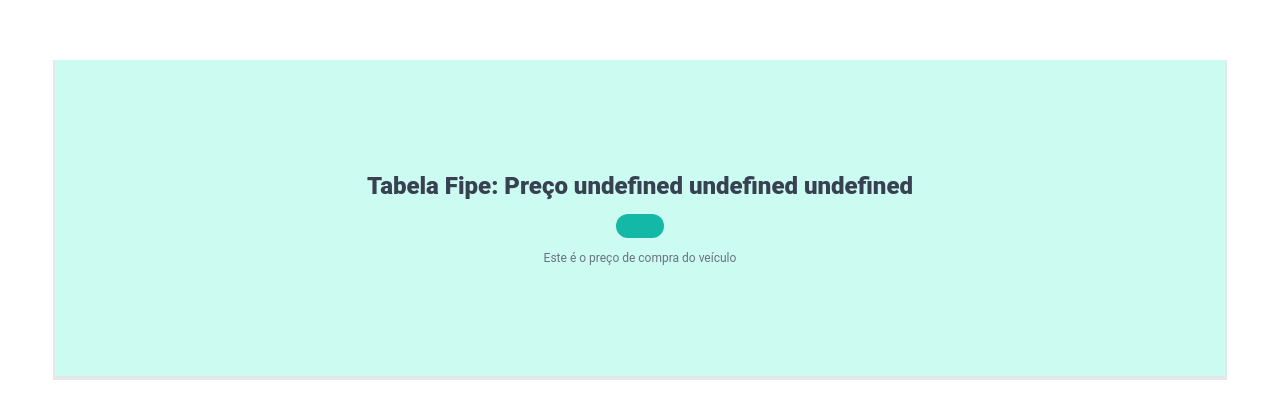
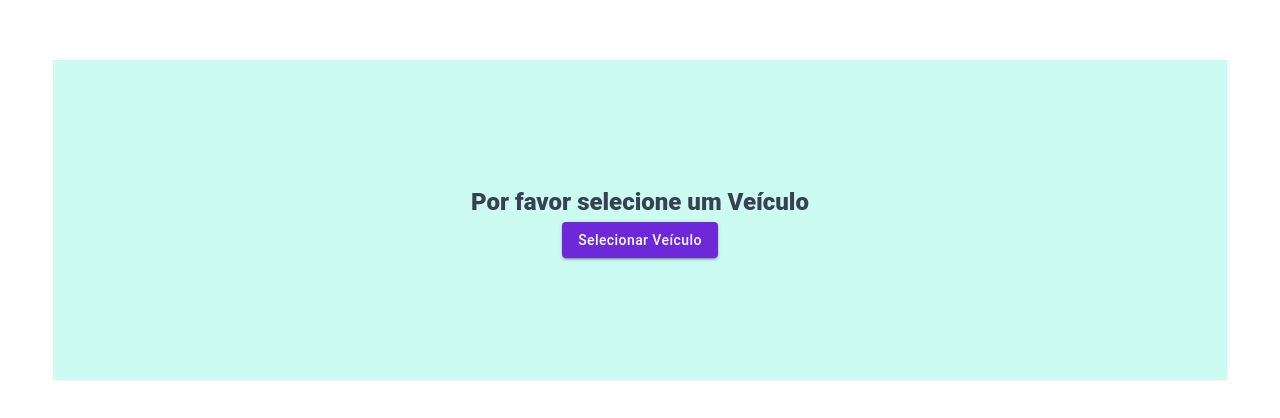
Before and after one commit to zen-d-wall/mobiauto-app, a Next.js app: page /result in a window 1280 px wide. Shown: the part 180-598 px from the top of the page. Built offline with nearby package versions, Linux system fonts and the light colour scheme.

Commit message:
created back button; added loading screen

```diff
--- a/src/api/service.ts
+++ b/src/api/service.ts
@@ -5,7 +5,7 @@
         return []
     }
 
-    const res = await fetch(`https://parallelum.com.br/fipe/api/v1/carros/${queryParams}`)
+    const res = await fetch(`https://parallelum.com.br/fipe/api/v1/carros/${queryParams}`, { mode: 'no-cors' })
 
     if (!res.ok) {
         console.log('Error')
--- /dev/null
+++ b/src/components/navigateButton.tsx
@@ -0,0 +1,24 @@
+import { UserPreferenceContext } from '@/context/userPreferences';
+import { buttonTheme } from '@/utils/mui-styling';
+import { getVehicleData } from '@/api/service';
+import { ThemeProvider } from '@mui/material';
+import Button from '@mui/material/Button';
+import Link from 'next/link';
+import { useContext, useState } from 'react';
+
+export default function NavigateButton(props: { label: string, route: string, disabled: boolean, handleOnClick?: () => void}) {
+
+    return (
+        <ThemeProvider theme={buttonTheme}>
+            <Button variant="contained" onClick={() => props.handleOnClick && props.handleOnClick()} color="violet" disabled={props.disabled}>
+                <Link href={props.route}>
+                    <div className=''>
+                        {props.label}
+                    </div>
+                </Link>
+            </Button>
+        </ThemeProvider>
+
+
+    );
+}
--- a/src/components/resultBox.tsx
+++ b/src/components/resultBox.tsx
@@ -2,19 +2,45 @@
 
 import { UserPreferenceContext } from "@/context/userPreferences";
 import { useContext } from "react";
+import NavigateButton from "./navigateButton";
+import Link from "next/link";
 
 export default function ResultBox() {
 
-    const { car } = useContext(UserPreferenceContext);
+    const { car, loading } = useContext(UserPreferenceContext);
 
     return (
-        <div className="h-full flex flex-col justify-center items-center">
-            <div className='flex flex-col h-2/5 w-11/12 bg-resultbg justify-center items-center border-r-2 border-l-2 border-b-4'>
-                <div className="w-full font-black text-gray-700 text-2xl text-center m-1">Tabela Fipe: Preço {`${car.Marca} ${car.Modelo} ${car.AnoModelo}`}</div>
-                <div className="bg-pricepill rounded-full py-3 px-6 text-white text-1xl font-black m-2">{car.Valor}</div>
-                <div className="m-1 text-xs text-gray-500">Este é o preço de compra do veículo</div>
-            </div>
+        <>
+            {loading ? (
+                <div className="h-full flex flex-col justify-center">
+                    <div className="w-full font-black text-gray-700 text-2xl text-center m-1">Carregando...</div>
+                </div>
+            ) : (
+                <>
 
-        </div>
+                    {car.AnoModelo ? (
+
+                        <div className="h-full flex flex-col justify-center items-center">
+                            <div className="absolute m-10 top-0 left-0">
+                                <NavigateButton label="Voltar" route="/" disabled={false} />
+                            </div>
+                            <div className='relative flex flex-col h-2/5 w-11/12 bg-resultbg justify-center items-center'>
+                                <div className="w-full font-black text-gray-700 text-2xl text-center m-1">Tabela Fipe: Preço {`${car.Marca} ${car.Modelo} ${car.AnoModelo}`}</div>
+                                <div className="bg-pricepill rounded-full py-3 px-6 text-white text-1xl font-black m-2">{car.Valor}</div>
+                                <div className="m-1 text-xs text-gray-500">Este é o preço de compra do veículo</div>
+                            </div>
+                        </div>
+                    ) : (
+                        <div className="h-full flex flex-col justify-center items-center">
+                            <div className='relative flex flex-col h-2/5 w-11/12 bg-resultbg justify-center items-center'>
+                                <div className="w-full font-black text-gray-700 text-2xl text-center m-1">Por favor selecione um Veículo</div>
+                                <NavigateButton label="Selecionar Veículo" route="/" disabled={false} />
+                            </div>
+                        </div>
+
+                    )}
+                </>
+            )}
+        </>
     )
 }
--- a/src/components/searchBox.tsx
+++ b/src/components/searchBox.tsx
@@ -3,14 +3,28 @@
 import { useContext, useEffect, useState } from "react";
 import Dropdown from "./dropdown";
 import { UserPreferenceContext } from "@/context/userPreferences";
-import SearchButton from "./searchButton";
+import NavigateButton from "./navigateButton";
+import { getVehicleData } from "@/api/service";
 
 export default function SearchBox() {
     const [brandKey, setBrandKey] = useState<number>(0)
     const [modelKey, setModelKey] = useState<number>(0)
     const [yearKey, setYearKey] = useState<number>(0)
 
-    const { brand, model, year } = useContext(UserPreferenceContext)
+    const { brand, model, year, setCar, setLoading } = useContext(UserPreferenceContext)
+
+    async function requestData(queryParams: string) {
+        setLoading(true)
+        const response = await getVehicleData(queryParams);
+        setCar(response);
+        setLoading(false)
+    }
+
+    function handleButtonClick() {
+        const queryParams = `marcas/${brand}/modelos/${model}/anos/${year}`
+
+        requestData(queryParams);
+    }
 
     useEffect(() => {
         setBrandKey(brandKey + 1)
@@ -38,7 +52,7 @@
                         <Dropdown category="Ano" />
                     </div>
                 )}
-                <SearchButton label="Consultar preço" />
+                <NavigateButton label="Consultar preço" route="/result" disabled={year ? false : true} handleOnClick={handleButtonClick}/>
             </div>
         </div>
     )
--- a/src/components/searchButton.tsx
+++ /dev/null
@@ -1,36 +0,0 @@
-import { UserPreferenceContext } from '@/context/userPreferences';
-import { buttonTheme } from '@/utils/mui-styling';
-import { getVehicleData } from '@/api/service';
-import { ThemeProvider } from '@mui/material';
-import Button from '@mui/material/Button';
-import Link from 'next/link';
-import { useContext, useState } from 'react';
-
-export default function SearchButton(props: { label: string }) {
-    const { brand, model, year, setCar } = useContext(UserPreferenceContext);
-
-    async function requestData(queryParams: string) {
-        const response = await getVehicleData(queryParams);
-        setCar(response);
-    }
-
-    function handleOnClick() {
-        const queryParams = `marcas/${brand}/modelos/${model}/anos/${year}`
-
-        requestData(queryParams);
-    }
-
-    return (
-        <ThemeProvider theme={buttonTheme}>
-            <Button variant="contained" onClick={() => handleOnClick()} color="violet" disabled={year ? false : true}>
-                <Link href="/result">
-                    <div className=''>
-                        {props.label}
-                    </div>
-                </Link>
-            </Button>
-        </ThemeProvider>
-
-
-    );
-}
--- a/src/context/userPreferences.tsx
+++ b/src/context/userPreferences.tsx
@@ -9,6 +9,7 @@
     const [model, setModel] = useState<string>("")
     const [year, setYear] = useState<string>("")
     const [car, setCar] = useState<Car>({} as Car)
+    const [loading, setLoading] = useState<boolean>(false)
 
     return (
         <UserPreferenceContext.Provider
@@ -20,7 +21,9 @@
                 year,
                 setYear,
                 car,
-                setCar
+                setCar,
+                loading,
+                setLoading
             }}
         >
             {children}
--- a/src/types/context.types.ts
+++ b/src/types/context.types.ts
@@ -9,4 +9,6 @@
     setYear: React.Dispatch<React.SetStateAction<string>>;
     car: Car;
     setCar: React.Dispatch<React.SetStateAction<Car>>
+    loading: boolean;
+    setLoading: React.Dispatch<React.SetStateAction<boolean>>
 }
```
Also changed, not shown: src/components/dropdown.tsx (indentation only).
